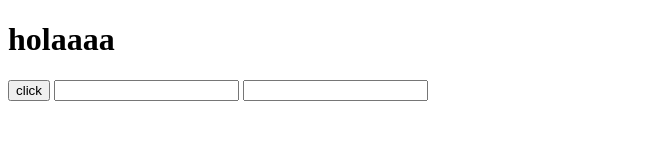
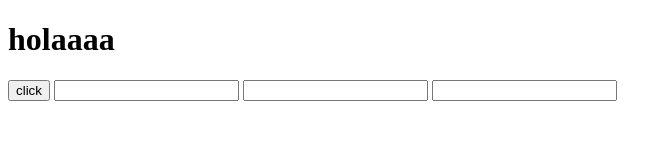
Before and after one commit to BrisaGarcia1/gitprueba, a plain HTML site: page index.html in a window 1280 px wide. Shown: the whole page, without its empty margins (0-672 px from the left). Drawn offline with Linux system fonts and the light colour scheme.

Commit message:
mensaje dos y problemas

```diff
--- a/index.html
+++ b/index.html
@@ -11,6 +11,6 @@
     <input type="button" value="click" onclick="alert('hola')">
     <input type="text" name="mensaje" id="mensaje">
     <input type="text" name="mensajed" id="mensajed">
-
+    <input type="text" name="mensajedd" id="mensajedd">
 </body>
 </html>
```
